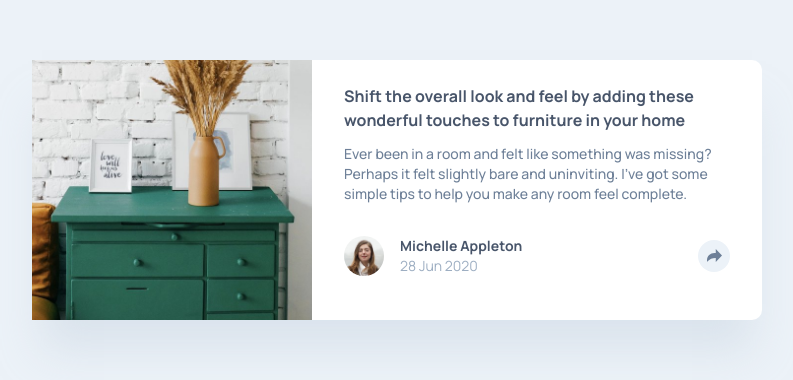
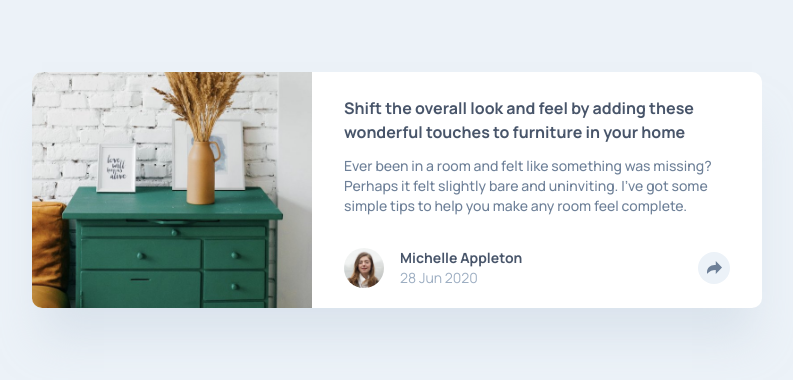
Before and after one commit to raswonders/article-preview-component, a React (Vite) app: page / in a window 1280 px wide. Shown: the part 210-590 px from the top of the page, without its empty margins (243-1036 px from the left). Built offline with nearby package versions, Linux system fonts and the light colour scheme.

Commit message:
tweak border-radius and layout responsiveness

```diff
--- a/src/App.tsx
+++ b/src/App.tsx
@@ -11,14 +11,14 @@ function App() {
   return (
     <div className="min-h-screen lg:grid lg:place-content-center">
       <article className="my-[74px] mx-6 lg:max-w-[730px] flex flex-col lg:flex-row gap-8 lg:gap-0 rounded-[10px] bg-white shadow-[0px_40px_40px_-10px_rgba(201,213,225,0.50)]">
-        <header className="">
+        <header>
           <img
             src={article.image.url}
             alt={article.image.alt}
-            className="max-h-[200px] lg:max-h-none  w-full lg:min-w-[280px] lg:h-full object-cover object-center"
+            className="rounded-t-[10px] lg:rounded-r-none lg:rounded-l-[10px] max-h-[200px] lg:max-h-none  w-full lg:min-w-[280px] lg:h-full object-cover object-center"
           />
         </header>
-        <section className="space-y-3 lg:py-6">
+        <section className="space-y-3 lg:pt-6">
           <h1 className="px-8 font-bold">{article.title}</h1>
           <p className="px-8 font-medium text-sm text-[#6E8098]">
             {article.content}
@@ -70,7 +70,7 @@ function App() {
             </div>
 
             {shareOpen && (
-              <div className="absolute px-8 py-5 inset-0 flex lg:hidden items-center bg-[#48556A] text-white gap-5">
+              <div className="absolute px-8 py-5 rounded-b-[10px] inset-0 flex lg:hidden items-center bg-[#48556A] text-white gap-5">
                 <span className="text-sm tracking-[5px] text-[#9DAEC2] uppercase">
                   Share
                 </span>
```
